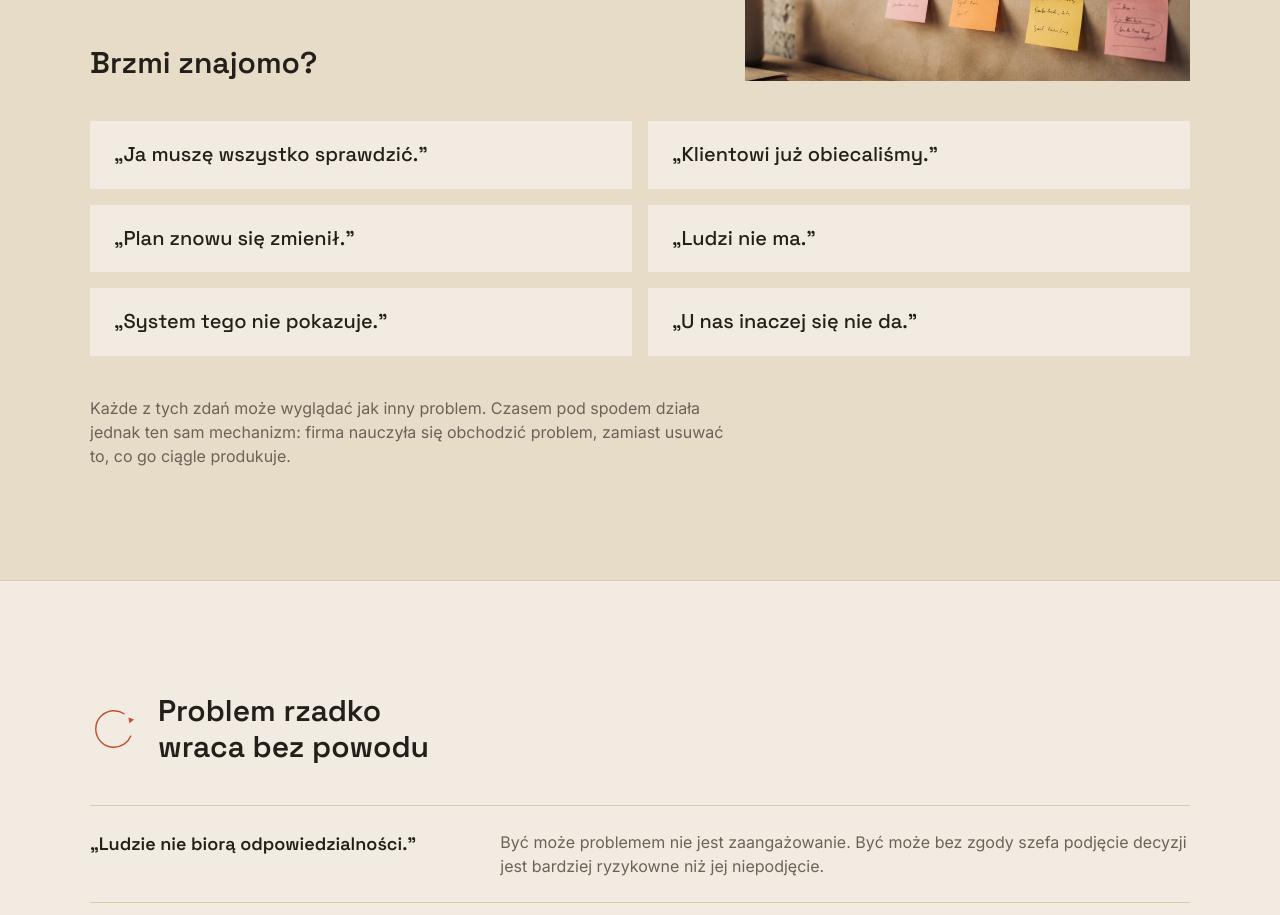
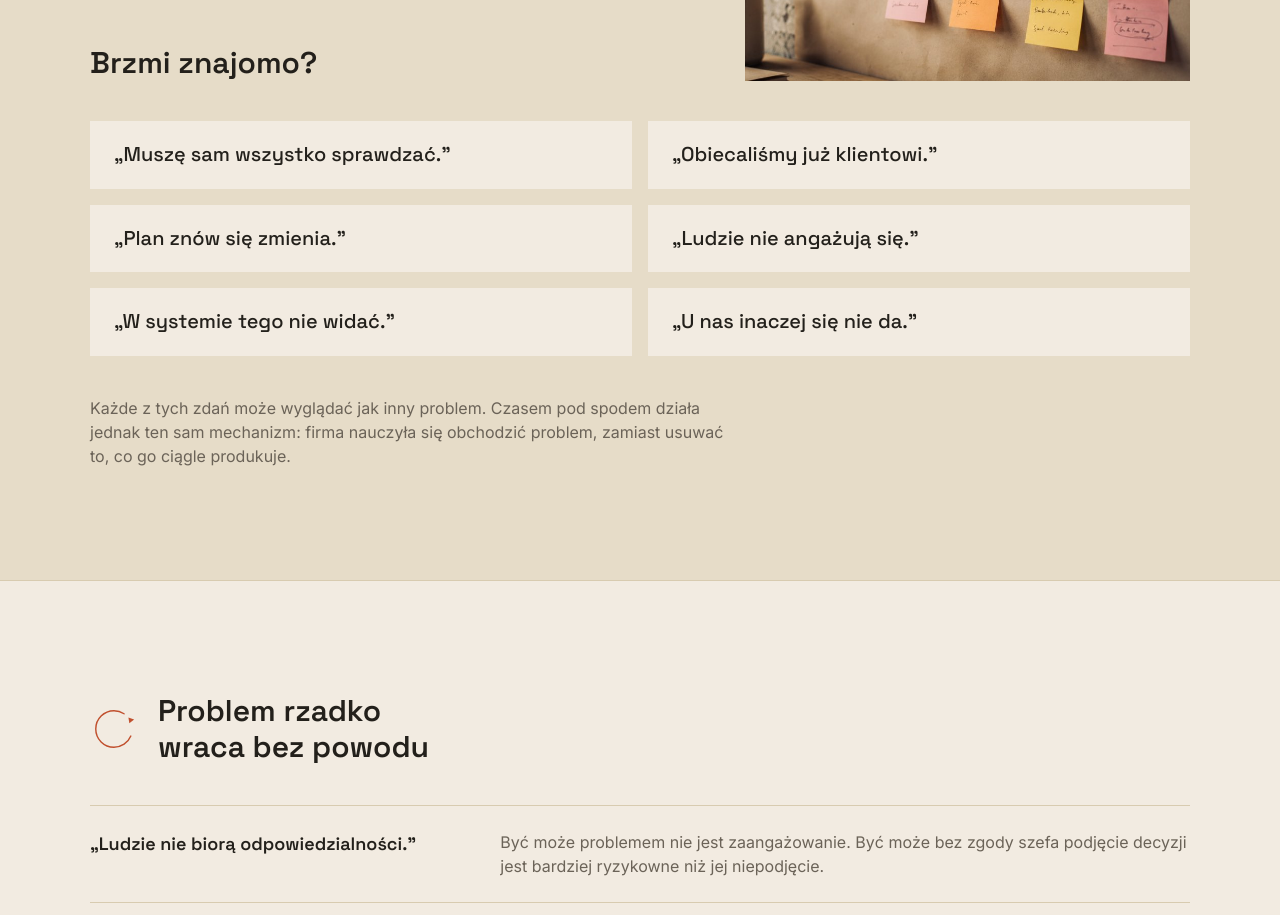
Before and after one commit to Skrzyou/post-ci, a Next.js app: page / in a window 1280 px wide. Shown: the part 1360-2275 px from the top of the page. Built offline with nearby package versions, Linux system fonts and the light colour scheme.

Commit message:
Popraw brzmienie 5 zdan w sekcji Brzmi znajomo? - bardziej naturalne i gramatycznie poprawne
Muszę sam wszystko sprawdzać / Obiecaliśmy juz klientowi / Plan znów się
zmienia / Ludzie nie angazuja się / W systemie tego nie widac

```diff
--- a/src/components/sections/BrzmiZnajomo.tsx
+++ b/src/components/sections/BrzmiZnajomo.tsx
@@ -3,11 +3,11 @@ import { Reveal } from "@/components/motion/Reveal";
 import { StaggerList } from "@/components/motion/StaggerList";
 
 const zdania = [
-  "Ja muszę wszystko sprawdzić.",
-  "Klientowi już obiecaliśmy.",
-  "Plan znowu się zmienił.",
-  "Ludzi nie ma.",
-  "System tego nie pokazuje.",
+  "Muszę sam wszystko sprawdzać.",
+  "Obiecaliśmy już klientowi.",
+  "Plan znów się zmienia.",
+  "Ludzie nie angażują się.",
+  "W systemie tego nie widać.",
   "U nas inaczej się nie da.",
 ];
 
```
